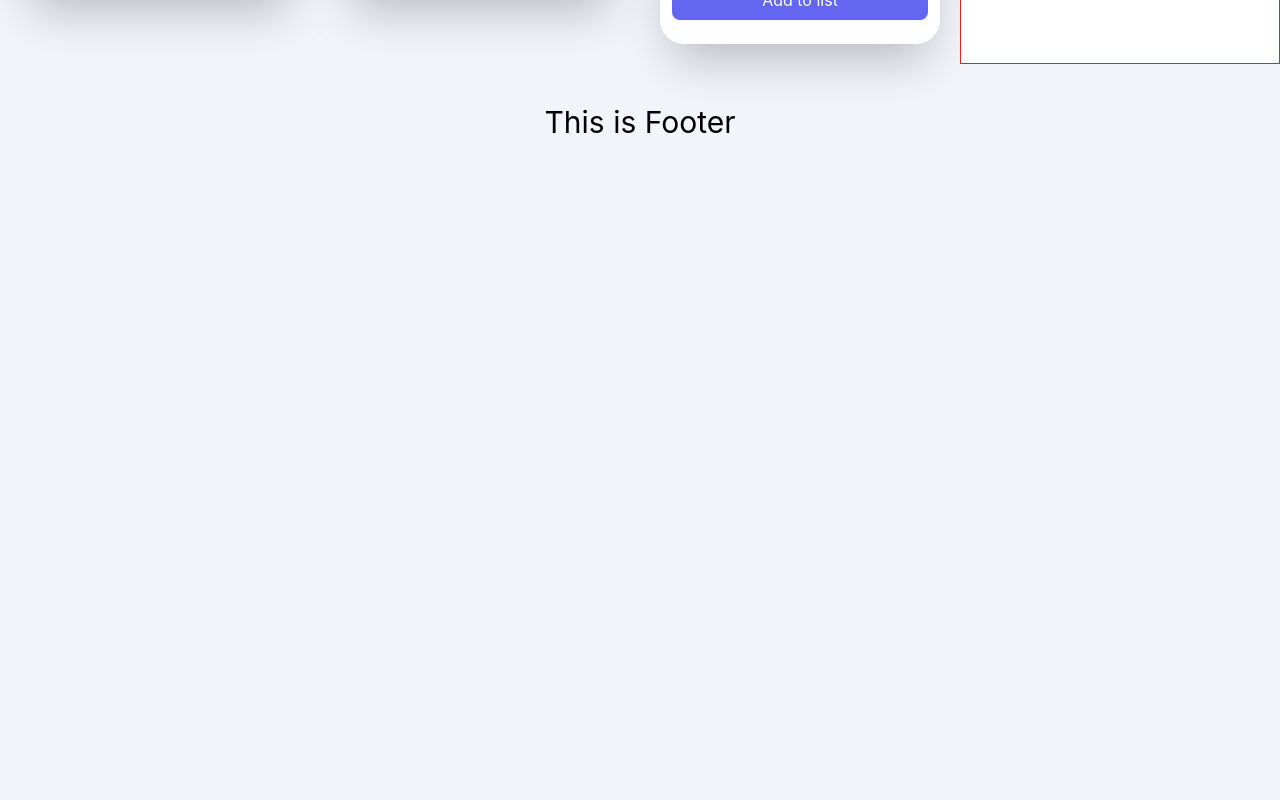
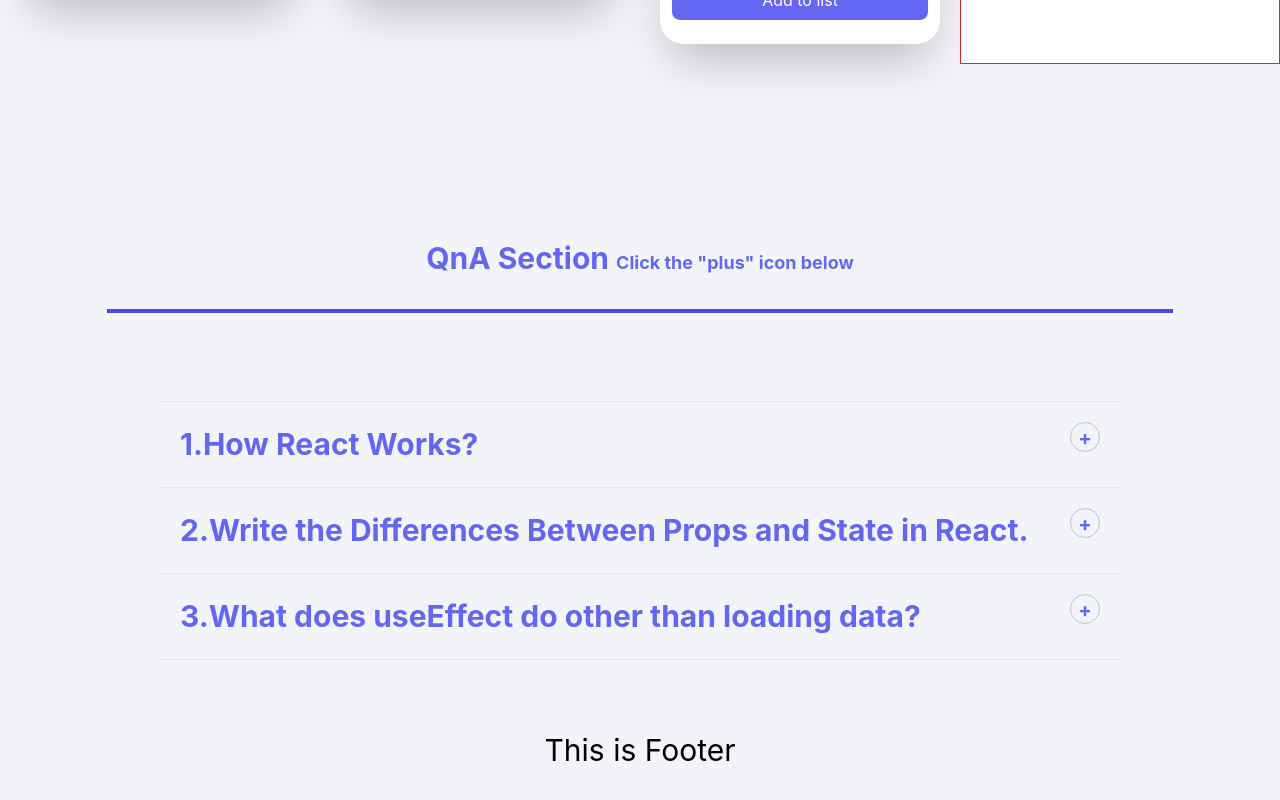
Before and after one commit to Sakibzaman/my-ultra-active-club, a React (Create React App) app: page / in a window 1280 px wide. Shown: the part 1176-1976 px from the top of the page. Before the commit the page ends 1356 px from the top, so only its background shows below. Built offline with nearby package versions, Linux system fonts and the light colour scheme.

Commit message:
QnA section Added

```diff
--- a/src/App.js
+++ b/src/App.js
@@ -1,12 +1,13 @@
 import "./App.css";
 import Footer from "./components/Footer/Footer";
-import Activities from "./components/Home/Activities/Activities";
 import Home from "./components/Home/Home";
+import QnA from "./components/Home/QnA/QnA";
 
 function App() {
   return (
     <div>
       <Home></Home>
+      <QnA></QnA>
       <Footer></Footer>
     </div>
   );
--- a/src/components/Home/Activities/Activities.js
+++ b/src/components/Home/Activities/Activities.js
@@ -2,7 +2,7 @@ import React from "react";
 import ActivityCard from "./ActivityCard";
 
 const Activities = ({ cardDatas }) => {
-  console.log("card datas", cardDatas);
+  // console.log("card datas", cardDatas);
   return (
     <div>
       <h3 className="ml-5 my-5 font-bold text-xl">Select Today's Exercise</h3>
--- a/src/components/Home/Activities/ActivityCard.js
+++ b/src/components/Home/Activities/ActivityCard.js
@@ -11,12 +11,8 @@ const ActivityCard = (props) => {
 
   return (
     <div>
-      <div className="m-5 p-3 bg-white rounded-3xl shadow-2xl">
-        <img
-          className="w-full max-h-44 rounded-3xl px-3 my-4"
-          src={img}
-          alt=""
-        />
+      <div className=" m-5 p-3 bg-white rounded-3xl shadow-2xl ">
+        <img className="max-h-44 rounded-3xl px-3 my-4" src={img} alt="" />
         <h2 className="font-bold px-3">{name}</h2>
         <p className="px-3 text-slate-600">{description}</p>
         <h2 className="font-semibold px-3">
--- a/src/components/Home/Home.js
+++ b/src/components/Home/Home.js
@@ -18,7 +18,7 @@ const Home = () => {
         <Header></Header>
         <Activities cardDatas={cardDatas}></Activities>
       </div>
-      <div className="w-1/4 border border-red-600 bg-white">
+      <div className="lg:w-1/4 border border-red-600 bg-white">
         <VerticalBar cardDatas={cardDatas}></VerticalBar>
       </div>
     </div>
--- /dev/null
+++ b/src/components/Home/QnA/QnA.js
@@ -0,0 +1,111 @@
+import React from "react";
+import "./module.QnA.css";
+
+const Qna = () => {
+  return (
+    <div>
+      <div>
+        <p className="text-indigo-500 font-bold text-3xl mb-8 mt-44 text-center">
+          {" "}
+          QnA Section{" "}
+          <span className="text-lg"> Click the "plus" icon below</span>{" "}
+        </p>
+        <div className="border-b-4 border-indigo-600 w-5/6 mb-14  mx-auto mb-54 "></div>
+        <div className="w-full md:w-4/5 mx-auto p-8">
+          <div className="tab w-full overflow-hidden border-t">
+            <input
+              className="absolute opacity-0 "
+              id="tab-multi-one"
+              type="checkbox"
+              name="tabs"
+            />
+            <label
+              className="font-bold text-3xl text-indigo-500  block p-5 leading-normal cursor-pointer"
+              htmlFor="tab-multi-one"
+            >
+              1.How React Works?
+            </label>
+            <div className="tab-content overflow-hidden border-l-2 bg-gray-100 border-indigo-500 leading-normal">
+              <p className="p-5 text-xl font-bold">
+                {" "}
+                ReactJS divides the UI into isolated reusable pieces of code
+                known as components. React components work similarly to
+                JavaScript functions as they accept arbitrary inputs called
+                properties or props. It's possible to have as many components as
+                necessary without cluttering your code.Returned React elements
+                determine how the UI will look at the client end. A React app
+                usually has a single root DOM node. Rendering an element into
+                the DOM will change the user interface of the page. Whenever a
+                React component returns an element, the Virtual DOM will update
+                the real DOM to match. For instance, the following code displays
+                “Hello World” on the page by rendering the element into a DOM
+                node called root.{" "}
+              </p>
+            </div>
+          </div>
+          <div className="tab w-full overflow-hidden border-t">
+            <input
+              className="absolute opacity-0"
+              id="tab-multi-two"
+              type="checkbox"
+              name="tabs"
+            />
+            <label
+              className="  text-indigo-500  text-3xl font-bold block p-5 leading-normal cursor-pointer"
+              htmlFor="tab-multi-two"
+            >
+              2.Write the Differences Between Props and State in React.
+            </label>
+            <div className="tab-content overflow-hidden border-l-2 bg-gray-100 border-indigo-500 leading-normal">
+              <p className="p-5 text-xl font-bold">
+                The state is a set of variables that determine the current
+                condition of the component. The state of a component is
+                internal, i.e., defined inside the component and changeable only
+                within the component. Any change in state renders the component
+                again. Props is short for properties. It is the set of
+                attributes that are passed from a parent component to a child
+                component. These can be data variables or functions. Props are
+                primarily used to communicate between parent and child
+                components. Moreover, props cannot be altered inside the child
+                component.{" "}
+              </p>
+            </div>
+          </div>
+          <div className="tab w-full overflow-hidden border-t">
+            <input
+              className="absolute opacity-0"
+              id="tab-multi-three"
+              type="checkbox"
+              name="tabs"
+            />
+            <label
+              className="  text-3xl text-indigo-500 font-bold block p-5 leading-normal cursor-pointer"
+              htmlFor="tab-multi-three"
+            >
+              3.What does useEffect do other than loading data?{" "}
+            </label>
+            <div className="tab-content overflow-hidden border-l-2 bg-gray-100 border-indigo-500 leading-normal">
+              <p className="p-5 text-xl font-bold">
+                By using this Hook, you tell React that your component needs to
+                do something after render. React will remember the function you
+                passed (we’ll refer to it as our “effect”), and call it later
+                after performing the DOM updates. In this effect, we set the
+                document title, but we could also perform data fetching or call
+                some other imperative API. Placing useEffect inside the
+                component lets us access the count state variable (or any props)
+                right from the effect. We don’t need a special API to read it —
+                it’s already in the function scope. Hooks embrace JavaScript
+                closures and avoid introducing React-specific APIs where
+                JavaScript already provides a solution.
+              </p>
+              <br />
+            </div>
+            <hr />
+          </div>
+        </div>
+      </div>
+    </div>
+  );
+};
+
+export default Qna;
--- /dev/null
+++ b/src/components/Home/QnA/module.QnA.css
@@ -0,0 +1,87 @@
+/* Tab content - closed */
+.tab-content {
+  max-height: 0;
+  -webkit-transition: max-height 0.35s;
+  -o-transition: max-height 0.35s;
+  transition: max-height 0.35s;
+}
+
+/* :checked - resize to full height */
+.tab input:checked ~ .tab-content {
+  max-height: 100vh;
+}
+
+/* Label formatting when open */
+.tab input:checked + label {
+  /*@apply text-xl p-5 border-l-2 border-indigo-500 bg-gray-100 text-indigo*/
+  font-size: 3.5rem;
+  /*.text-xl*/
+  padding: 1.25rem;
+  /*.p-5*/
+  border-left-width: 2px;
+  /*.border-l-2*/
+  border-color: #6366f1;
+  /*.border-indigo*/
+  background-color: #f8fafc;
+  /*.bg-gray-100 */
+  color: #6366f1;
+  /*.text-indigo*/
+}
+
+/* Icon */
+.tab label::after {
+  float: right;
+  right: 0;
+  top: 0;
+  display: block;
+  width: 1.5em;
+  height: 1.5em;
+  line-height: 1.5;
+  font-size: 1.25rem;
+  text-align: center;
+  -webkit-transition: all 0.35s;
+  -o-transition: all 0.35s;
+  transition: all 0.35s;
+}
+
+/* Icon formatting - closed */
+.tab input[type="checkbox"] + label::after {
+  content: "+";
+  font-weight: bold;
+  /*.font-bold*/
+  border-width: 1px;
+  /*.border*/
+  border-radius: 9999px;
+  /*.rounded-full */
+  border-color: #b8c2cc;
+  /*.border-grey*/
+}
+
+.tab input[type="radio"] + label::after {
+  content: "\25BE";
+  font-weight: bold;
+  /*.font-bold*/
+  border-width: 1px;
+  /*.border*/
+  border-radius: 9999px;
+  /*.rounded-full */
+  border-color: #b8c2cc;
+  /*.border-grey*/
+}
+
+/* Icon formatting - open */
+.tab input[type="checkbox"]:checked + label::after {
+  transform: rotate(315deg);
+  background-color: #6366f1;
+  /*.bg-indigo*/
+  color: #f8fafc;
+  /*.text-grey-lightest*/
+}
+
+.tab input[type="radio"]:checked + label::after {
+  transform: rotateX(180deg);
+  background-color: #6366f1;
+  /*.bg-indigo*/
+  color: #f8fafc;
+  /*.text-grey-lightest*/
+}
--- a/src/components/Home/VerticalBar/BreakTime.js
+++ b/src/components/Home/VerticalBar/BreakTime.js
@@ -15,7 +15,7 @@ const BreakTime = () => {
   };
   return (
     <div>
-      <h1 className="text-2xl capitalize ">Add A Break</h1>
+      <h1 className="text-2xl capitalize mt-5">Add A Break</h1>
       <div className="mt-5 p-4 grid font-semibold text-xl grid-cols-5  justify-items-center rounded-2xl bg-gray-100">
         <button
           name="1st"
--- a/src/components/Home/VerticalBar/ExerciseDetails.js
+++ b/src/components/Home/VerticalBar/ExerciseDetails.js
@@ -5,7 +5,7 @@ const ExerciseDetails = ({ breakTime }) => {
 
   return (
     <div>
-      <h1 className="text-3xl font-semibold ">Exercise Details</h1>
+      <h1 className="text-3xl font-semibold mt-4 ">Exercise Details</h1>
       <div className="flex flex-col">
         <div className="mt-5 p-4 text-xl rounded-2xl bg-gray-100 flex justify-between">
           <h1 className="pl-3 font-semibold ">Exercise Time </h1>
--- a/src/components/Home/VerticalBar/UserInfo.js
+++ b/src/components/Home/VerticalBar/UserInfo.js
@@ -5,7 +5,7 @@ import locationLogo from "../../../resources/logo/location_logo.png";
 const UserInfo = () => {
   return (
     <div>
-      <div className="flex mt-8 mx-4">
+      <div className="flex mt-8 lg:mx-4">
         <img
           className="mr-5 w-16 rounded-full"
           src={userImg}
@@ -32,7 +32,7 @@ const UserInfo = () => {
         </div>
         <div className="flex flex-col">
           <h1 className="text-3xl font-bold">
-            25<small className="text-slate-400 text-lg">Yrs</small>
+            27<small className="text-slate-400 text-lg">Yrs</small>
           </h1>
           <p className="text-slate-600 font-semibold">Age</p>
         </div>
--- a/src/components/Home/VerticalBar/VerticalBar.js
+++ b/src/components/Home/VerticalBar/VerticalBar.js
@@ -4,7 +4,7 @@ import UserInfo from "./UserInfo";
 
 const VerticalBar = (cardDatas) => {
   return (
-    <div className=" min-h-screen ">
+    <div className="min-h-screen ">
       <div className="px-4">
         <UserInfo></UserInfo>
         <BreakTime cardDatas={cardDatas}></BreakTime>
```
